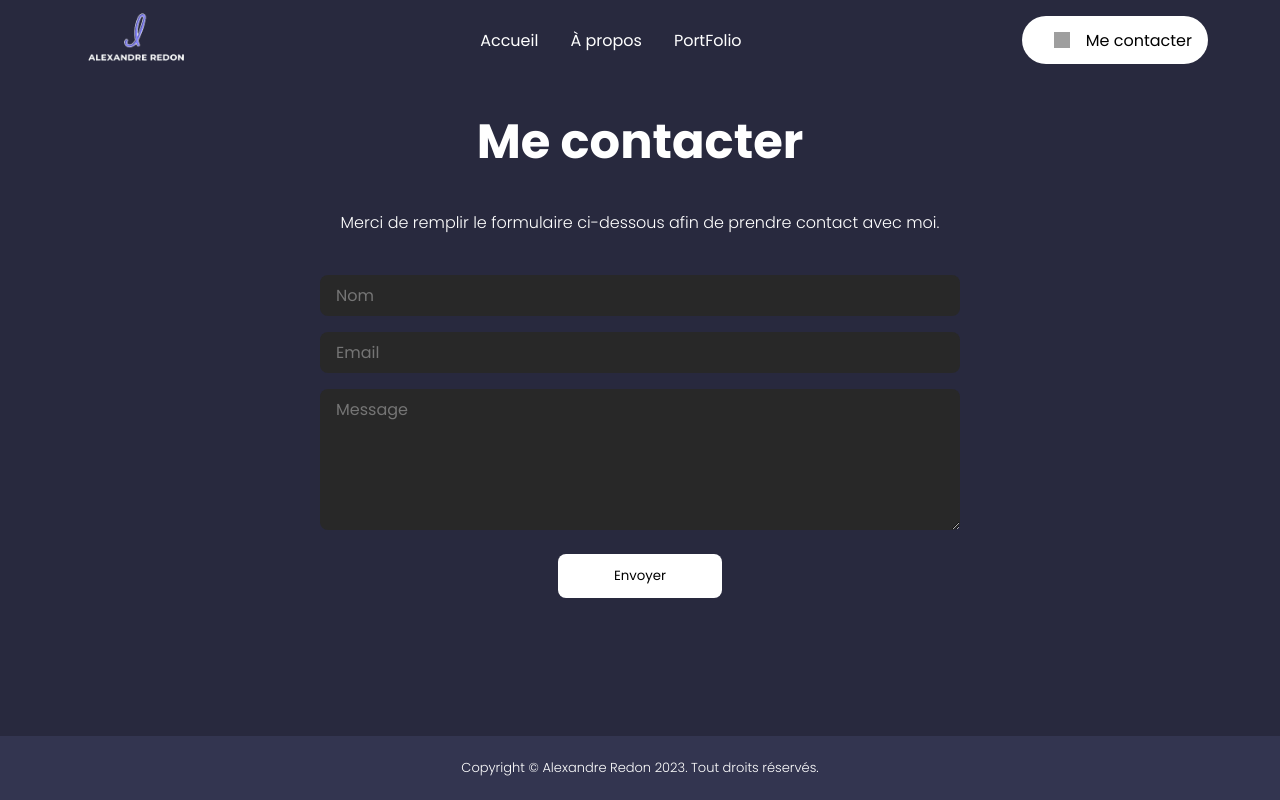
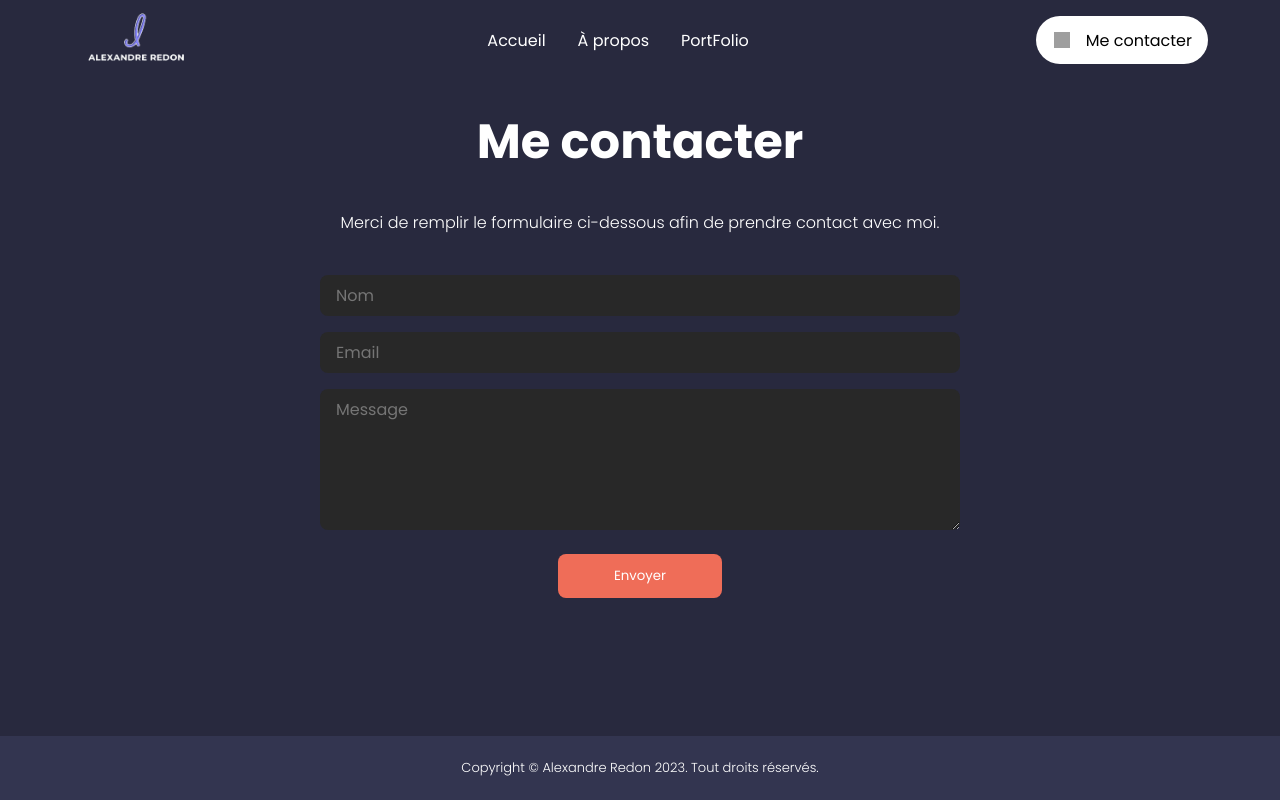
Before and after one commit to Alexandre-Redon/my_portfolio, a React (Vite) app: page / in a window 1280 px wide. In both pictures the pointer is over the button "Envoyer". Shown: the part 1817-2617 px from the top of the page. Built offline with nearby package versions, Linux system fonts and the light colour scheme; no server answers; grey boxes are pictures that could not be loaded.

Commit message:
fix: bouton css hover

```diff
--- a/src/components/Contact/contact.css
+++ b/src/components/Contact/contact.css
@@ -45,6 +45,12 @@
     background: rgb(40, 40, 40);
 }
 
+.contactFormInputMessage {
+    min-height: 5rem;
+    min-width: 40rem;
+    max-height: 15rem;
+}
+
 .contactFormSubmitButton {
     background-color: white;
     border: none;
@@ -53,3 +59,9 @@
     cursor: pointer;
     margin: 1rem;
 }
+
+.contactFormSubmitButton:hover {
+    transition: all 0.3s ease-in-out;
+    background-color: #EF6D58;
+    color: white;
+}
--- a/src/components/NavBar/navbar.css
+++ b/src/components/NavBar/navbar.css
@@ -35,12 +35,17 @@
     color: black;
     border: none;
     display: flex;
-    justify-content: center;
     align-items: center;
     padding: 0 1rem;
     border-radius: 2rem;
     cursor: pointer;
+    padding-left: 0.1rem;
+}
 
+.desktopMenuButton:hover {
+    transition: all 0.3s ease-in-out;
+    background-color: #EF6D58;
+    color: white;
 }
 
 .imageButtonContact {
--- a/src/components/Presentation/presentation.css
+++ b/src/components/Presentation/presentation.css
@@ -47,6 +47,12 @@
 
 }
 
+.button-a-propos:hover {
+    transition: all 0.3s ease-in-out;
+    background-color: #EF6D58;
+    color: white;
+}
+
 .descriptionPara {
     font-size: medium;
     font-weight: 200;
```
